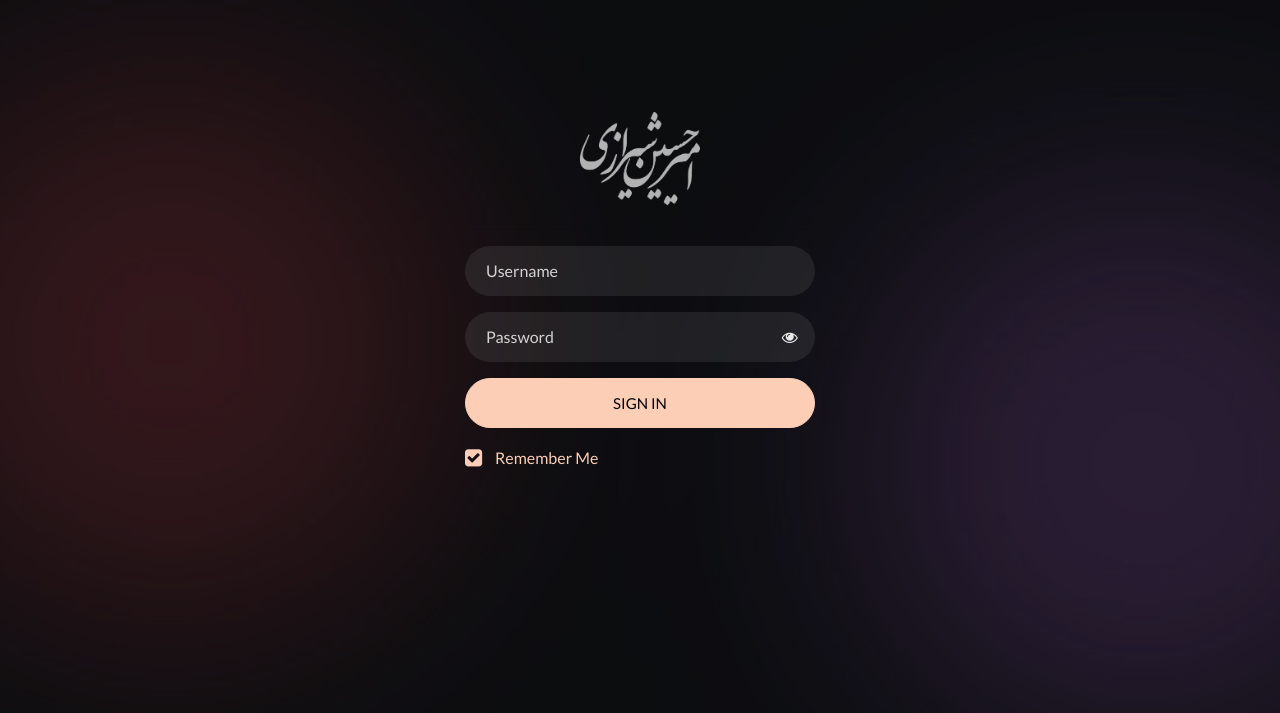
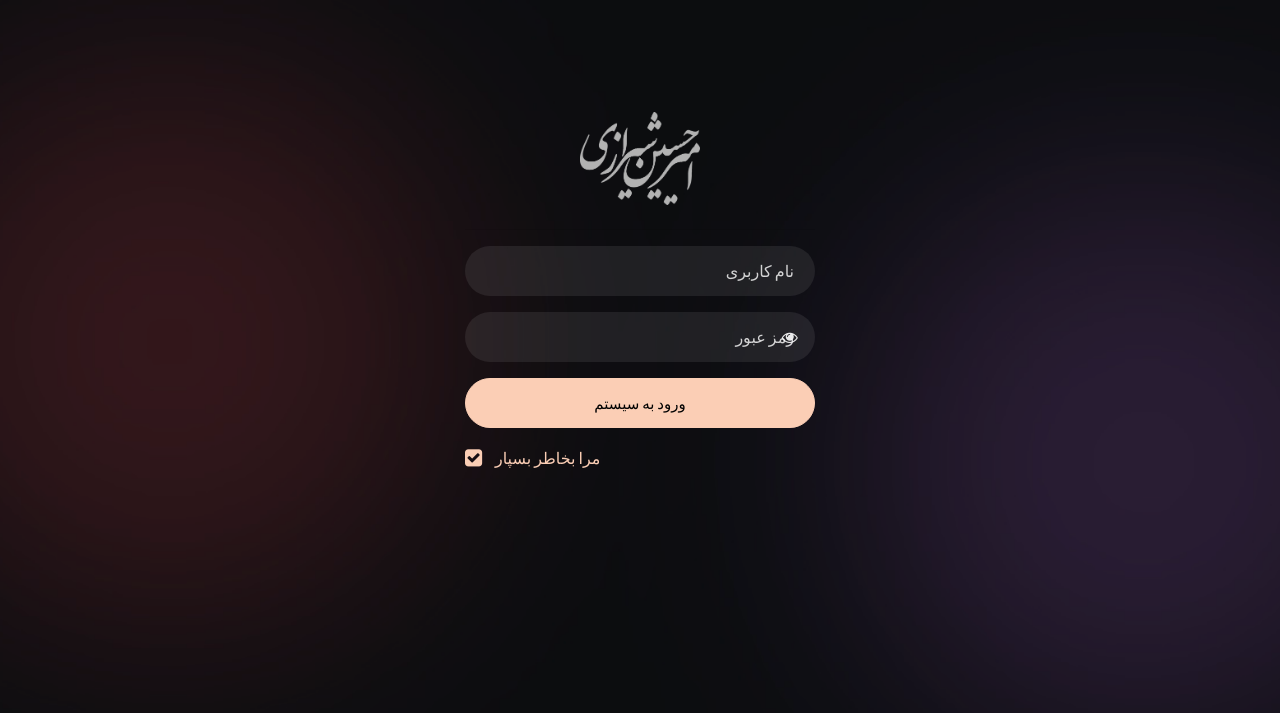
Before and after one commit to shirazidev/shirazidev.ir, a Django app: page /login/ in a window 1280 px wide. Shown: the top 713 px of the page. Run offline with Django 4.2, Linux system fonts and the light colour scheme; some libraries are stand-ins or nearby versions.

Commit message:
update login page

```diff
--- a/account/templates/account/index.html
+++ b/account/templates/account/index.html
@@ -31,18 +31,18 @@
                         <form action="#" class="signin-form" method="post">
                             {% csrf_token %}
                             <div class="form-group">
-                                <input type="text" class="form-control" name="username" placeholder="Username" required>
+                                <input dir="rtl" type="text" class="form-control" name="username" placeholder="نام کاربری" required>
                             </div>
                             <div class="form-group">
-                                <input id="password-field" type="password" class="form-control" name="password" placeholder="Password" required>
+                                <input dir="rtl" id="password-field" type="password" class="form-control" name="password" placeholder="رمز عبور" required>
                                 <span toggle="#password-field" class="fa fa-fw fa-eye field-icon toggle-password"></span>
                             </div>
                             <div class="form-group">
-                                <button type="submit" class="form-control btn btn-primary submit px-3">Sign In</button>
+                                <button type="submit" class="form-control btn btn-primary submit px-3">ورود به سیستم</button>
                             </div>
                             <div class="form-group d-md-flex">
                                 <div class="w-50">
-                                    <label class="checkbox-wrap checkbox-primary">Remember Me
+                                    <label class="checkbox-wrap checkbox-primary">مرا بخاطر بسپار
                                         <input type="checkbox" name="remember" checked>
                                         <span class="checkmark"></span>
                                     </label>
```
